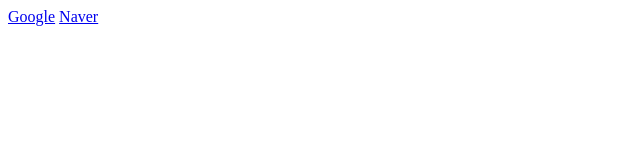
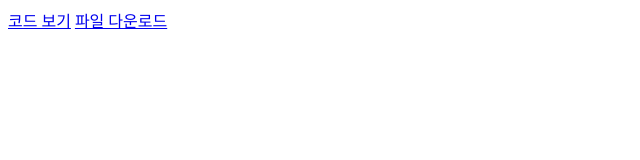
Before and after one commit to pythonaaa/file, a plain HTML site: page index.html in a window 1280 px wide. Shown: the whole page, without its empty margins (0-640 px from the left). Drawn offline with Linux system fonts and the light colour scheme.

Commit message:
Update index.html

```diff
--- a/index.html
+++ b/index.html
@@ -3,7 +3,7 @@
 		<title>Python</title>
 	</head>
 	<body>
-		<a href="https://colab.research.google.com/drive/1Ax9hJiWEHLv23GTYMsxBilDC3gnG3Jh1">Google</a>
-		<a href="htpps://naver.com">Naver</a>
+		<a href="https://colab.research.google.com/drive/1Ax9hJiWEHLv23GTYMsxBilDC3gnG3Jh1">코드 보기</a>
+		<a href="https://drive.google.com/open?id=107jRACFIZMJMjvQv4BZKNl92l3igahuT">파일 다운로드</a>
 	</body>
 </html>
```
